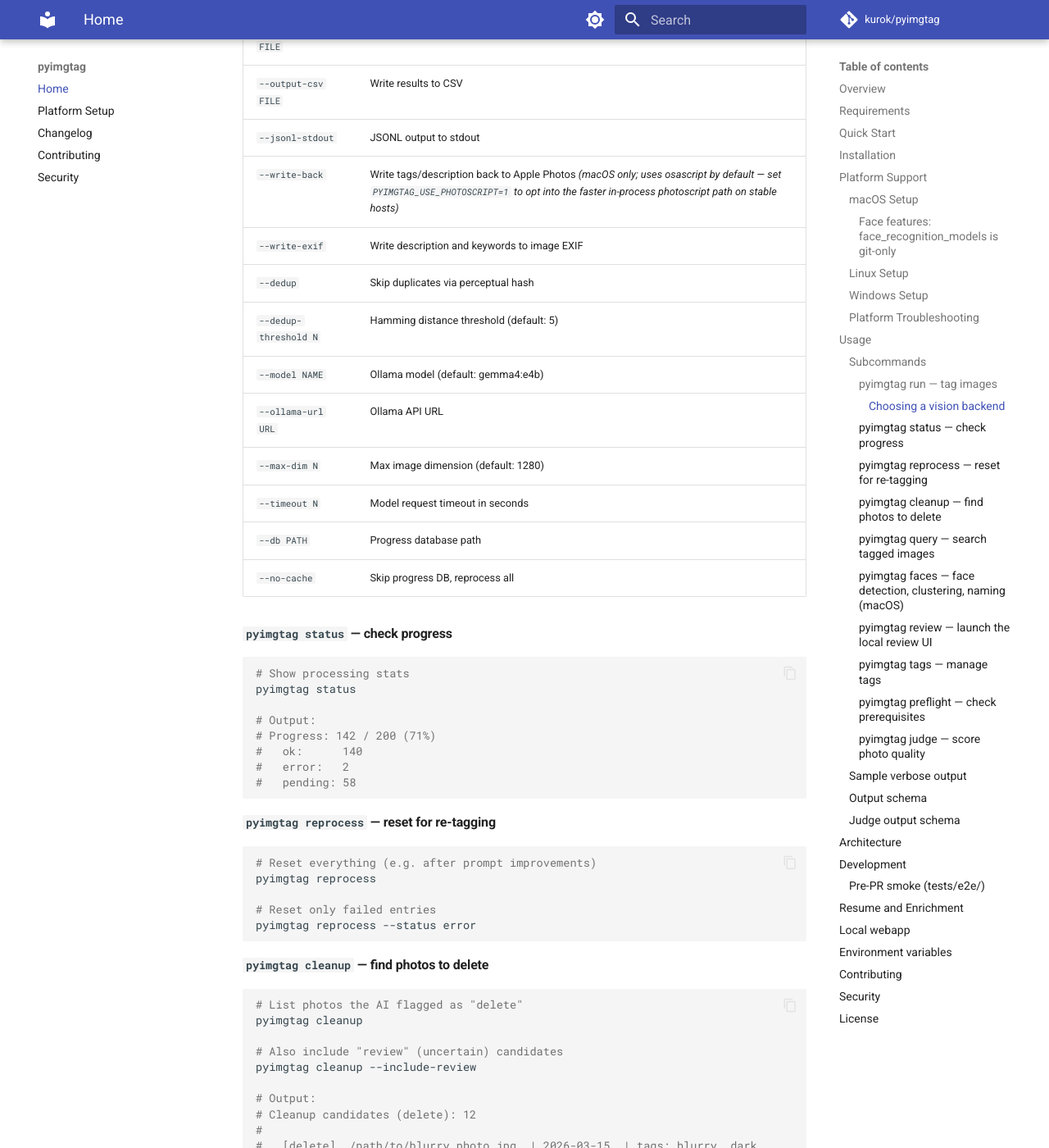
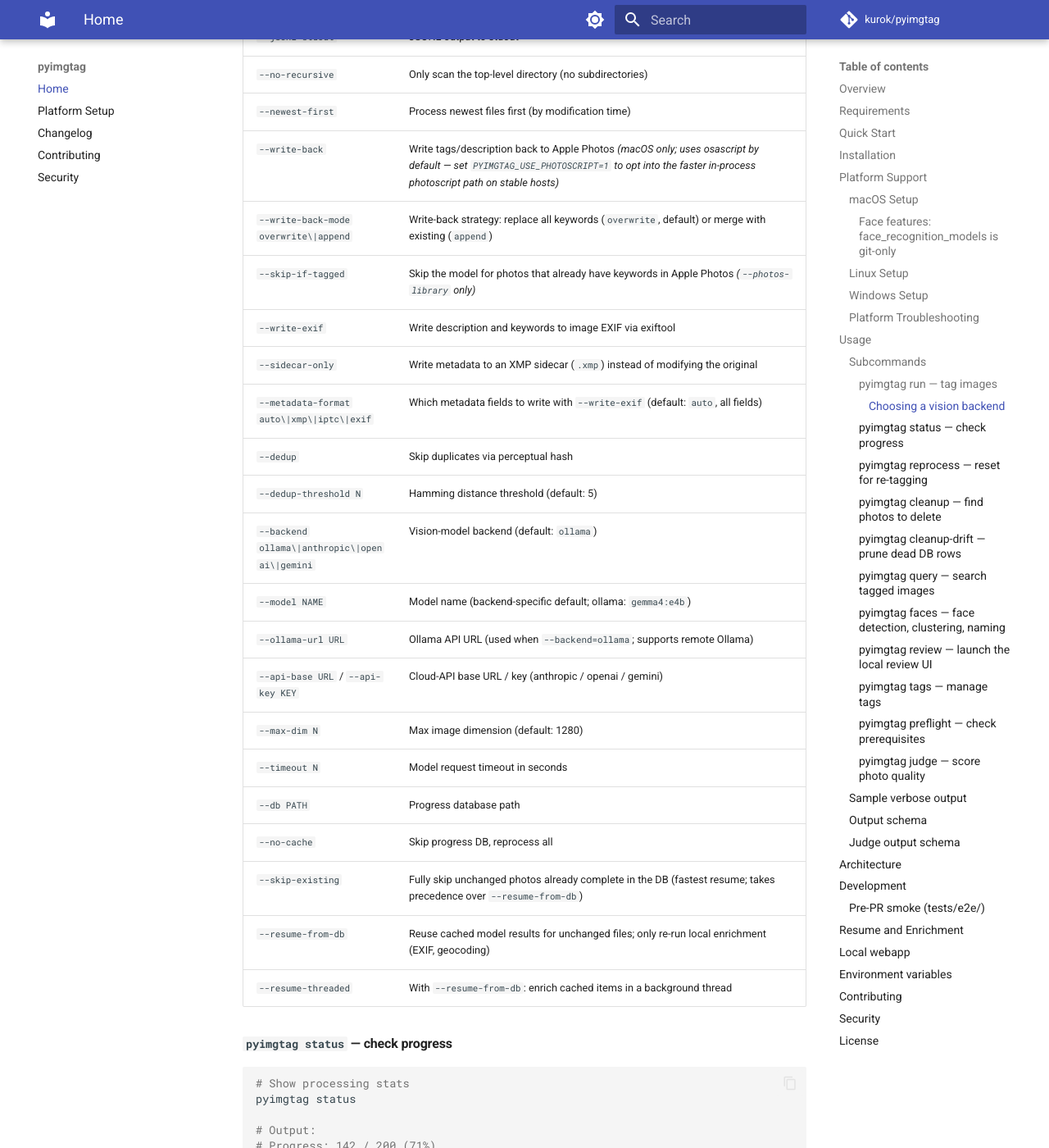
Before and after one commit to kurok/pyimgtag, an MkDocs documentation site: the page built from docs/index.md, in a window 1280 px wide and 1400 px high, scrolled down 8683 px. Shown: the whole window at 82% size. Built offline with MkDocs 1.6.1 and Material for MkDocs 9.7.7, drawn with Linux system fonts in a browser that asks for light colours; comment, search, counter and statistics services are not loaded; some of the changed text lies outside the part shown.

Commit message:
docs: update documentation to match current code (v0.19.0)
- README: add cleanup-drift subcommand, missing run flags (skip-existing,
  resume-from-db, write-back-mode, sidecar-only, metadata-format, backend,
  no-recursive, newest-first), skip-existing resume notes, faces UI
  sort/multi-select, judge cloud backends; fix stale min-score comment
- SECURITY.md: bump supported-versions table to 0.19.x, correct runtime
  deps list, clarify cloud-backend data egress
- CONTRIBUTING.md: fix CI matrix (Python 3.14 only), required check name,
  add docker/typecheck jobs, refresh project structure, add Windows
- docs/platform-setup.md: complete extras reference, face_recognition_models note

````diff
--- a/README.md
+++ b/README.md
@@ -36,7 +36,7 @@ Works on **macOS, Linux, and Windows**. Apple Photos integration (write-back) is
 - Open reverse geocoding via Nominatim (sends GPS coords to OpenStreetMap; cached locally)
 - Supports exported folders and Apple Photos library originals (macOS only)
 - Apple Photos write-back: push AI tags and descriptions back as keywords/captions (macOS only)
-- Subcommands: `run`, `judge`, `status`, `reprocess`, `cleanup`, `preflight`, `query`, `tags`, `faces`, `review`
+- Subcommands: `run`, `judge`, `status`, `reprocess`, `cleanup`, `cleanup-drift`, `preflight`, `query`, `tags`, `faces`, `review`
 - Photo quality scoring with professional 13-criterion rubric (new: `judge` subcommand)
 - Dry-run mode, date/limit filters, JSON/CSV export
 - SQLite progress DB with schema versioning for incremental re-runs
@@ -387,16 +387,27 @@ identically for `pyimgtag judge`.
 | `--output-json FILE` | Write results to JSON |
 | `--output-csv FILE` | Write results to CSV |
 | `--jsonl-stdout` | JSONL output to stdout |
+| `--no-recursive` | Only scan the top-level directory (no subdirectories) |
+| `--newest-first` | Process newest files first (by modification time) |
 | `--write-back` | Write tags/description back to Apple Photos *(macOS only; uses osascript by default — set `PYIMGTAG_USE_PHOTOSCRIPT=1` to opt into the faster in-process photoscript path on stable hosts)* |
-| `--write-exif` | Write description and keywords to image EXIF |
+| `--write-back-mode overwrite\|append` | Write-back strategy: replace all keywords (`overwrite`, default) or merge with existing (`append`) |
+| `--skip-if-tagged` | Skip the model for photos that already have keywords in Apple Photos *(`--photos-library` only)* |
+| `--write-exif` | Write description and keywords to image EXIF via exiftool |
+| `--sidecar-only` | Write metadata to an XMP sidecar (`.xmp`) instead of modifying the original |
+| `--metadata-format auto\|xmp\|iptc\|exif` | Which metadata fields to write with `--write-exif` (default: `auto`, all fields) |
 | `--dedup` | Skip duplicates via perceptual hash |
 | `--dedup-threshold N` | Hamming distance threshold (default: 5) |
-| `--model NAME` | Ollama model (default: gemma4:e4b) |
-| `--ollama-url URL` | Ollama API URL |
+| `--backend ollama\|anthropic\|openai\|gemini` | Vision-model backend (default: `ollama`) |
+| `--model NAME` | Model name (backend-specific default; ollama: `gemma4:e4b`) |
+| `--ollama-url URL` | Ollama API URL (used when `--backend=ollama`; supports remote Ollama) |
+| `--api-base URL` / `--api-key KEY` | Cloud-API base URL / key (anthropic / openai / gemini) |
 | `--max-dim N` | Max image dimension (default: 1280) |
 | `--timeout N` | Model request timeout in seconds |
 | `--db PATH` | Progress database path |
 | `--no-cache` | Skip progress DB, reprocess all |
+| `--skip-existing` | Fully skip unchanged photos already complete in the DB (fastest resume; takes precedence over `--resume-from-db`) |
+| `--resume-from-db` | Reuse cached model results for unchanged files; only re-run local enrichment (EXIF, geocoding) |
+| `--resume-threaded` | With `--resume-from-db`: enrich cached items in a background thread |
 
 #### `pyimgtag status` — check progress
 
@@ -437,6 +448,20 @@ pyimgtag cleanup --include-review
 #   [delete]  /path/to/screenshot.png    | 2026-04-01  | tags: screenshot, text
 ```
 
+#### `pyimgtag cleanup-drift` — prune dead DB rows
+
+Finds progress-DB rows whose backing file is gone (and, on macOS, photos that
+Apple Photos no longer indexes). Lists the dead rows by default; pass `--prune`
+to delete them from the database.
+
+```bash
+# Dry run: list the dead rows (default behaviour)
+pyimgtag cleanup-drift
+
+# Actually delete the dead rows from the DB
+pyimgtag cleanup-drift --prune
+```
+
 #### `pyimgtag query` — search tagged images
 
 ```bash
@@ -460,12 +485,14 @@ pyimgtag query --tag beach --format json
 pyimgtag query --tag beach --format paths --limit 50
 ```
 
-#### `pyimgtag faces` — face detection, clustering, naming *(macOS)*
+#### `pyimgtag faces` — face detection, clustering, naming
 
-Six sub-subcommands chain into a typical face workflow:
+Six sub-subcommands chain into a typical face workflow. Detection, clustering,
+review, apply, and the UI work cross-platform on `--input-dir` folders; only
+`import-photos` (and the `--photos-library` source) require macOS + Apple Photos.
 
 ```bash
-# 1. Detect faces and compute embeddings
+# 1. Detect faces and compute embeddings (also accepts --input-dir on any platform)
 pyimgtag faces scan --photos-library ~/Pictures/Photos\ Library.photoslibrary
 
 # 2. Cluster embeddings into person groups (DBSCAN)
@@ -474,7 +501,7 @@ pyimgtag faces cluster --eps 0.5 --min-samples 2
 # 3. Inspect the clusters from the CLI
 pyimgtag faces review
 
-# 4. Import named persons from Apple Photos (uses bulk AppleScript)
+# 4. Import named persons from Apple Photos (uses bulk AppleScript; macOS only)
 pyimgtag faces import-photos
 
 # 5. Write person keywords to image metadata (EXIF or XMP sidecar)
@@ -484,6 +511,11 @@ pyimgtag faces apply --sidecar-only --dry-run
 # 6. Manage clusters via the web UI (rename, merge, delete)
 pyimgtag faces ui  # serves the unified webapp on http://127.0.0.1:8766
 ```
+
+The `faces ui` person grid can **sort by face count** (most / fewest faces)
+or name, and supports **multi-select** to confirm or delete several people
+at once. Selecting unassigned faces lets you create a new person or assign
+them to an existing one.
 
 `scan` accepts `--detection-model {hog,cnn}` (hog = fast CPU, cnn = accurate
 GPU), `--max-dim`, `--extensions`, and `--limit`, plus the same dashboard
@@ -532,13 +564,13 @@ pyimgtag preflight --input-dir ~/Pictures/exported
 
 #### `pyimgtag judge` — score photo quality
 
-Score each image against a 13-criterion professional rubric. Outputs a ranked list with weighted scores as **integers on a 1–10 scale** (no decimal component). Requires Ollama.
+Score each image against a 13-criterion professional rubric. Outputs a ranked list with weighted scores as **integers on a 1–10 scale** (no decimal component). Uses the same pluggable vision backends as `run` — local Ollama by default, or `--backend anthropic` / `openai` / `gemini`.
 
 ```bash
 # Score all images in a folder
 pyimgtag judge --input-dir ~/Pictures/exported
 
-# Only show photos scoring 3.5 or above
+# Only show photos scoring 7 or above
 pyimgtag judge --input-dir ~/Pictures/exported --min-score 7
 
 # Verbose breakdown (per-criterion scores)
@@ -803,6 +835,19 @@ A file is eligible for DB resume if:
 - Its size and modification time have not changed since the last run.
 - The cached entry has at least one tag.
 
+For the fastest possible resume over a large, mostly-tagged library, use
+`--skip-existing` instead. It fully skips any unchanged photo that already has
+a usable result in the DB (status `ok` + non-empty tags) — no EXIF re-read,
+geocoding, write-back, or DB rewrite. Skipped photos are **not** re-written
+even with `--write-back` / `--write-exif`. `--skip-existing` takes precedence
+over `--resume-from-db` and is ignored when `--no-cache` is set.
+
+```bash
+# Fastest resume — fully skip photos already complete in the DB
+pyimgtag run --photos-library ~/Pictures/Photos\ Library.photoslibrary \
+             --db ~/my-progress.db --skip-existing
+```
+
 Use `pyimgtag reprocess --db ~/my-progress.db` to force a full re-run for all files,
 or `pyimgtag reprocess --db ~/my-progress.db --status error` to retry only failed files.
 
````
Also changed, not shown: CONTRIBUTING.md (+14 -6 lines), SECURITY.md (+7 -7 lines), docs/platform-setup.md (+20 -2 lines).
